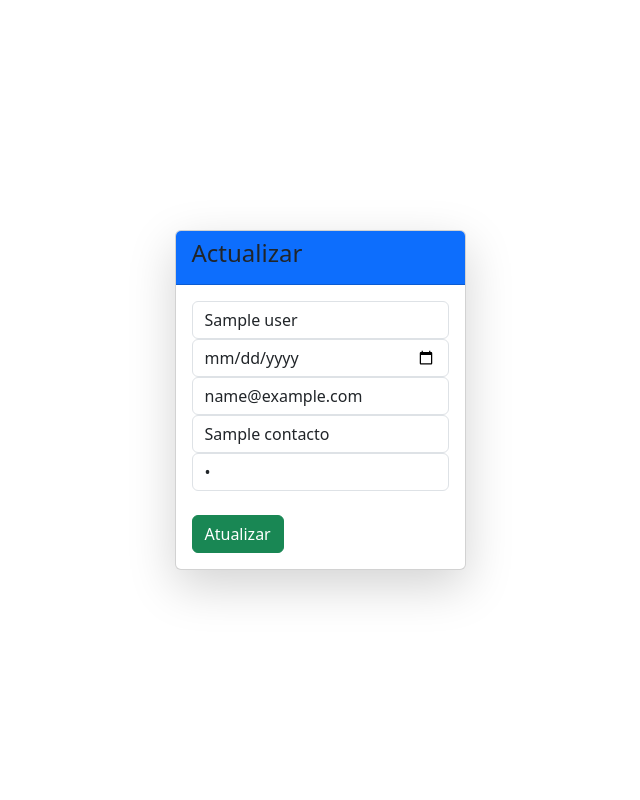
After one commit to R0CKST4R-02/flaskAPI, a Flask app: template templates/actualizar.html in a window 1280 px wide. The commit adds this page. Shown: the whole page, without its empty margins (320-960 px from the left). Run offline with Flask 3, Linux system fonts and the light colour scheme; the template is opened without the code that fills it: most values are stand-ins (such as "Sample title", 1, 10 or a date in 2020).

Commit message:
CRUD finalizado

```diff
--- a/main.py
+++ b/main.py
@@ -1,4 +1,4 @@
-from flask import Flask, render_template, request, redirect, url_for, session
+from flask import Flask, render_template, jsonify, request, redirect, url_for, session
 import firebase_admin
 from firebase_admin import credentials, firestore
 from flask_session import Session
@@ -46,15 +46,39 @@ def adicionar():
         return redirect(url_for('index'))
     return render_template('adicionar.html')
 
-
 @app.route("/login", methods=["GET", "POST"])
 def login():
     if request.method == "POST":
-        email = request.form['useremail']
-        session['user_email'] = email
-        return redirect(url_for('index', user=session['user_email']))
+        email = request.form.get("useremail")
+        password = request.form.get("userpassword")
 
-    return render_template("login.html")
+        user_ref = db.collection("usuarios")
+        user_email = user_ref.where("email", "==", email).get()
+
+        if not user_email:
+            return "usuario nao encontrado"
+
+        user = user_email[0]
+        user_data = user.to_dict()
+        user_cod = user_data['password']
+
+        # Verifica se a requisição veio do app móvel
+        is_mobile = request.headers.get("App-Origin") == "KivyMD"
+
+        if email == email and password == user_cod:
+            session['user_email'] = email  # Salva o login na sessão
+
+            if is_mobile:
+                return jsonify({"success": True, "user": email, "token": "abcdef123456"})
+
+            return redirect(url_for('index'))
+
+        else:
+            if is_mobile:
+                return jsonify({"success": False, "message": "Email ou senha incorretos"}), 401
+            return render_template("login.html", msg="Email ou senha incorretos")  # Mostra erro no HTML
+
+    return render_template("login.html")  # Exibe a página de login para usuários web
 
 @app.route("/log-off")
 def log_off():
@@ -67,6 +91,43 @@ def deletar(user_id):
     usuario_ref.delete()
     return redirect(url_for("index"))
 
+@app.route("/actualizar/<user_id>", methods=["GET", "POST"])
+def actualizar(user_id):
+    usuario_ref = db.collection("usuarios").document(user_id)
+    usuario = usuario_ref.get()
+    usuario_id = user_id
 
-if __name__=="__main__":
+    if not usuario.exists:
+        return f"Erro: o usuário {user_id} não foi encontrado"
+
+    if request.method == "POST":
+        nome = request.form.get('nome')
+        contacto = request.form.get('contacto')
+        password = request.form.get('password')
+        data_nasc = request.form.get('data_nasc')
+        email = request.form.get('email')
+
+        dados_para_atualizar = {}
+
+        if nome:
+            dados_para_atualizar['nome'] = nome
+        if email:
+            dados_para_atualizar['email'] = email
+        if password:
+            dados_para_atualizar['password'] = password
+        if data_nasc:
+            dados_para_atualizar['data_nasc'] = data_nasc
+        if contacto:
+            dados_para_atualizar['contacto'] = contacto
+
+        if dados_para_atualizar:
+            usuario_ref.update(dados_para_atualizar)
+            return redirect(url_for('index'))
+
+        msg = "Nenhum dado atualizado"
+        return render_template('index.html', msg=msg)
+
+    return render_template('actualizar.html', users=usuario.to_dict(), user_id=usuario_id )
+
+if __name__== "__main__":
     app.run(debug=True)
--- /dev/null
+++ b/templates/actualizar.html
@@ -0,0 +1,30 @@
+<!DOCTYPE html>
+<html lang="pt">
+<head>
+    <meta charset="UTF-8">
+    <meta name="viewport" content="width=device-width, initial-scale=1.0">
+    <link href="https://cdn.jsdelivr.net/npm/bootstrap@5.3.3/dist/css/bootstrap.min.css" rel="stylesheet" integrity="sha384-QWTKZyjpPEjISv5WaRU9OFeRpok6YctnYmDr5pNlyT2bRjXh0JMhjY6hW+ALEwIH" crossorigin="anonymous">
+    <title>Actualizar</title>
+</head>
+<body class="d-flex justify-content-center align-items-center vh-100">
+    <div class="card shadow-lg center-box">
+        <div class="card-header bg-primary">
+            <h4>Actualizar</h4>
+        </div>
+        <div class="card-body d-flex justify-content-between align-items-center">
+            <form action="{{ url_for('actualizar', user_id=user_id) }}" method="POST">
+                {% if users %}
+                    <input type="text" class="form-control" value="{{ users.nome }}" name="nome" placeholder="Nome">
+                    <input type="date" class="form-control" value="{{ users.data_nasc }}" name="data_nasc" placeholder="Data de nascimento">
+                    <input type="email" class="form-control" value="{{ users.email }}" name="email" placeholder="E-mail">
+                    <input type="text" class="form-control" value="{{ users.contacto }}" name="contacto" placeholder="Contato">
+                    <input type="password" class="form-control" value="{{ users.password }}" name="password" placeholder="Senha"><br>
+                    <button type="submit" class="btn btn-success">Atualizar</button>
+                {% endif %}
+            </form>
+
+        </form>
+        </div>
+    </div>
+</body>
+</html>
```
Also changed, not shown: templates/index.html (+11 -3 lines), templates/login.html (+7 -1 lines).
